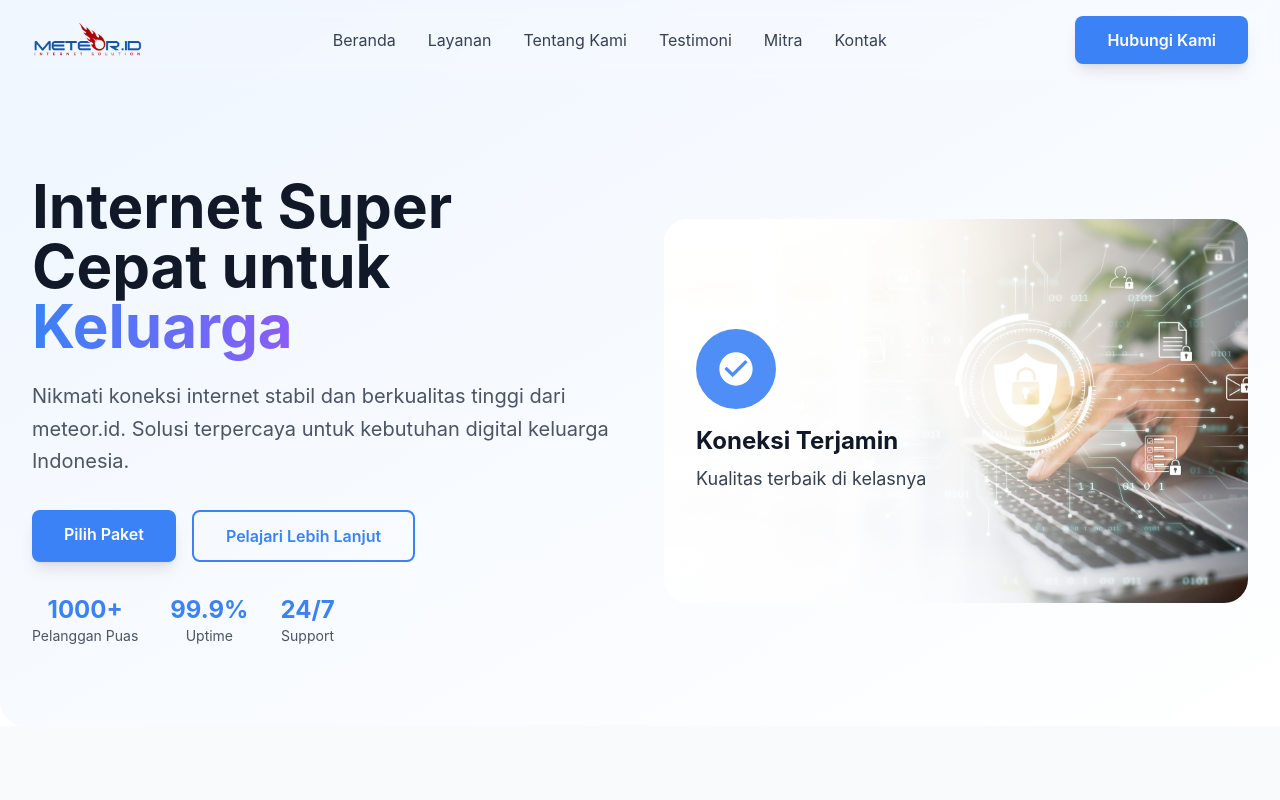
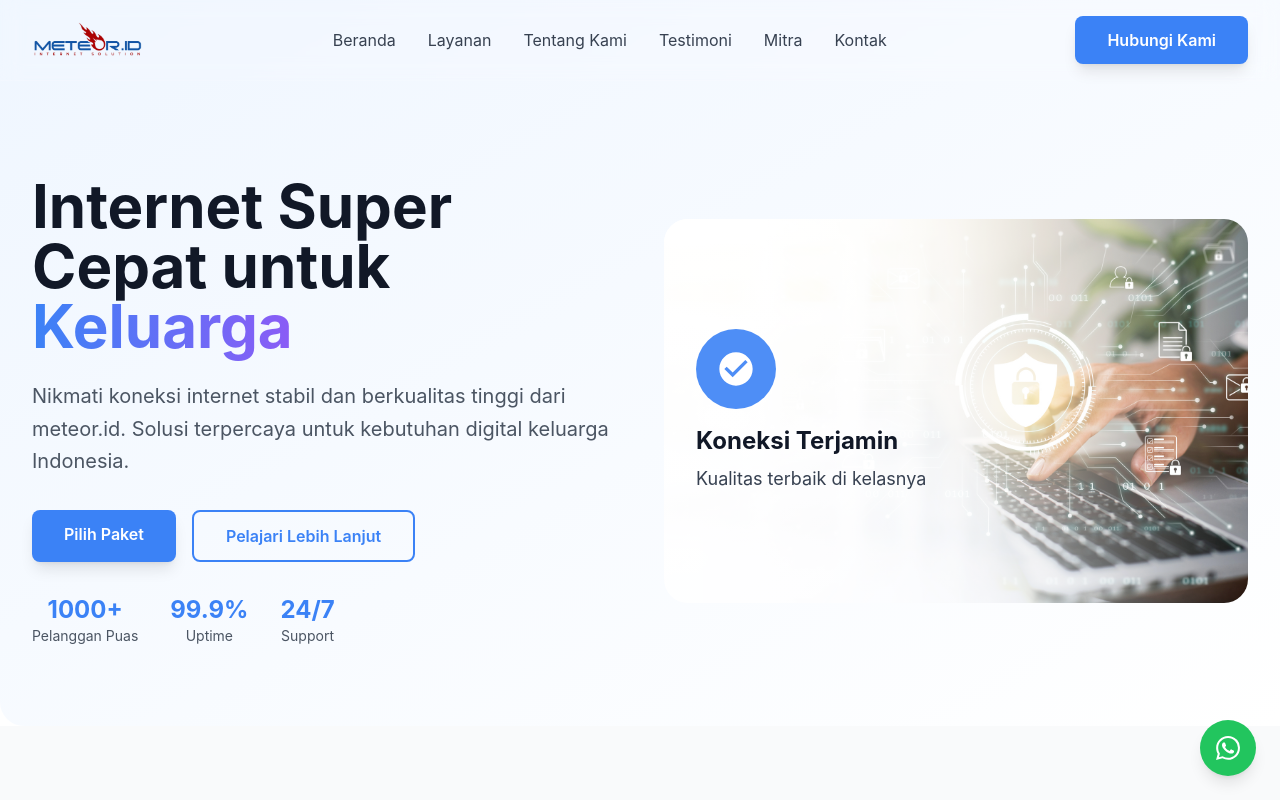
Before and after one commit to cecepns/meteor-id, a React (Vite) app: page / in a window 1280 px wide. Shown: the top 800 px of the page. Built offline with nearby package versions, Linux system fonts and the light colour scheme.

Commit message:
feat: add wa button

```diff
--- a/src/App.jsx
+++ b/src/App.jsx
@@ -9,6 +9,7 @@
 import Partners from './components/Partners';
 import Contact from './components/Contact';
 import Footer from './components/Footer';
+import WhatsAppButton from './components/WhatsAppButton';
 
 function App() {
   useEffect(() => {
@@ -30,6 +31,7 @@
       {/* <Partners /> */}
       <Contact />
       <Footer />
+      <WhatsAppButton />
     </div>
   );
 }
--- a/src/components/Services.jsx
+++ b/src/components/Services.jsx
@@ -1,4 +1,12 @@
 const Services = () => {
+  const phoneNumber = "6289503669666";
+
+  const handleWhatsAppClick = (packageName, price) => {
+    const message = `Halo! Saya tertarik dengan paket ${packageName} seharga ${price}/bulan. Bisa tolong info lebih lanjut?`;
+    const whatsappUrl = `https://wa.me/${phoneNumber}?text=${encodeURIComponent(message)}`;
+    window.open(whatsappUrl, '_blank');
+  };
+
   const packages = [
     {
       name: "Lite",
@@ -119,6 +127,7 @@
               </ul>
 
               <button
+                onClick={() => handleWhatsAppClick(pkg.name, pkg.price)}
                 className={`w-full py-3 rounded-lg font-semibold transition-all duration-300 ${
                   pkg.popular
                     ? "bg-primary-500 text-white hover:bg-primary-600"
--- /dev/null
+++ b/src/components/WhatsAppButton.jsx
@@ -0,0 +1,29 @@
+const WhatsAppButton = () => {
+  const phoneNumber = "6289503669666";
+  const message = "Halo! Saya tertarik dengan layanan internet Meteor ID. Bisa tolong info lebih lanjut?";
+
+  const handleWhatsAppClick = () => {
+    const whatsappUrl = `https://wa.me/${phoneNumber}?text=${encodeURIComponent(message)}`;
+    window.open(whatsappUrl, '_blank');
+  };
+
+  return (
+    <div className="fixed bottom-6 right-6 z-50">
+      <button
+        onClick={handleWhatsAppClick}
+        className="bg-green-500 hover:bg-green-600 text-white p-4 rounded-full shadow-lg transition-all duration-300 transform hover:scale-110"
+        aria-label="Hubungi kami via WhatsApp"
+      >
+        <svg
+          className="w-6 h-6"
+          fill="currentColor"
+          viewBox="0 0 24 24"
+        >
+          <path d="M17.472 14.382c-.297-.149-1.758-.867-2.03-.967-.273-.099-.471-.148-.67.15-.197.297-.767.966-.94 1.164-.173.199-.347.223-.644.075-.297-.15-1.255-.463-2.39-1.475-.883-.788-1.48-1.761-1.653-2.059-.173-.297-.018-.458.13-.606.134-.133.298-.347.446-.52.149-.174.198-.298.298-.497.099-.198.05-.371-.025-.52-.075-.149-.669-1.612-.916-2.207-.242-.579-.487-.5-.669-.51-.173-.008-.371-.01-.57-.01-.198 0-.52.074-.792.372-.272.297-1.04 1.016-1.04 2.479 0 1.462 1.065 2.875 1.213 3.074.149.198 2.096 3.2 5.077 4.487.709.306 1.262.489 1.694.625.712.227 1.36.195 1.871.118.571-.085 1.758-.719 2.006-1.413.248-.694.248-1.289.173-1.413-.074-.124-.272-.198-.57-.347m-5.421 7.403h-.004a9.87 9.87 0 01-5.031-1.378l-.361-.214-3.741.982.998-3.648-.235-.374a9.86 9.86 0 01-1.51-5.26c.001-5.45 4.436-9.884 9.888-9.884 2.64 0 5.122 1.03 6.988 2.898a9.825 9.825 0 012.893 6.994c-.003 5.45-4.437 9.884-9.885 9.884m8.413-18.297A11.815 11.815 0 0012.05 0C5.495 0 .16 5.335.157 11.892c0 2.096.547 4.142 1.588 5.945L.057 24l6.305-1.654a11.882 11.882 0 005.683 1.448h.005c6.554 0 11.89-5.335 11.893-11.893A11.821 11.821 0 0020.885 3.488"/>
+        </svg>
+      </button>
+    </div>
+  );
+};
+
+export default WhatsAppButton;
```
